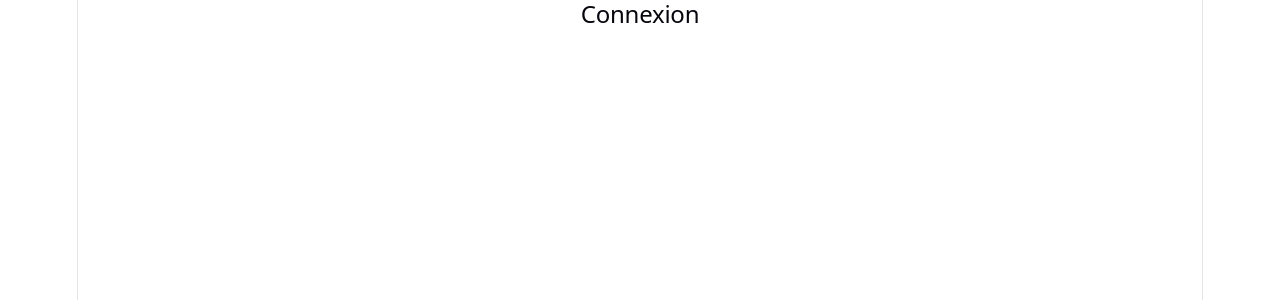
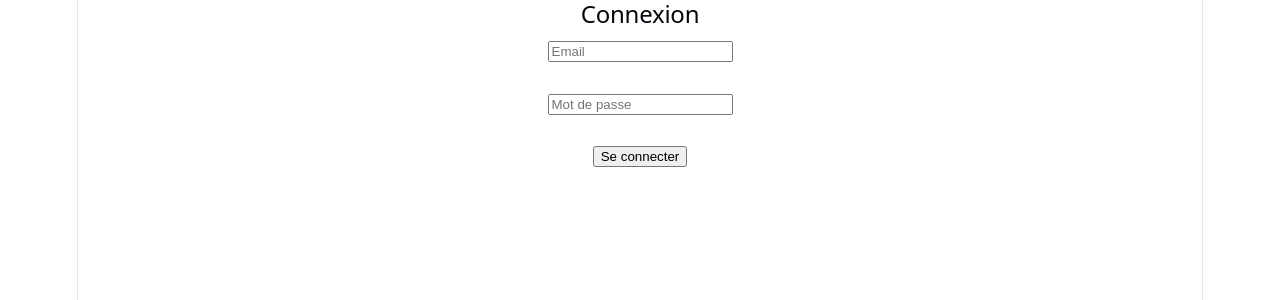
Before and after one commit to MarceloKld/kin-alert-mobile, a React (Vite) app: page / in a window 1280 px wide. Shown: the top 300 px of the page. Built offline with nearby package versions, Linux system fonts and the light colour scheme.

Commit message:
Prochaine étape importante On peut maintenant :
1️⃣ Récupérer /me après login
2️⃣ Stocker les infos utilisateur
3️⃣ Créer un AuthContext global propre
4️⃣ Ou commencer la page incidents

```diff
--- a/src/App.jsx
+++ b/src/App.jsx
@@ -1,14 +1,23 @@
-import { Routes, Route } from 'react-router-dom'
-import LoginPage from './pages/LoginPage'
-import DashboardPage from './pages/DashboardPage'
+import { Routes, Route } from "react-router-dom";
+import LoginPage from "./pages/LoginPage";
+import DashboardPage from "./pages/DashboardPage";
+import PrivateRoute from "./routes/PrivateRoute";
 
 function App() {
   return (
     <Routes>
       <Route path="/" element={<LoginPage />} />
-      <Route path="/dashboard" element={<DashboardPage />} />
+
+      <Route
+        path="/dashboard"
+        element={
+          <PrivateRoute>
+            <DashboardPage />
+          </PrivateRoute>
+        }
+      />
     </Routes>
-  )
+  );
 }
 
-export default App
+export default App;
--- /dev/null
+++ b/src/api/axios.js
@@ -0,0 +1,21 @@
+import axios from "axios";
+
+const api = axios.create({
+  baseURL: "http://localhost:8000/api/v1",
+  headers: {
+    "Content-Type": "application/json",
+  },
+});
+
+// Interceptor
+api.interceptors.request.use((config) => {
+  const token = localStorage.getItem("token");
+
+  if (token) {
+    config.headers.Authorization = `Bearer ${token}`;
+  }
+
+  return config;
+});
+
+export default api;
--- a/src/pages/DashboardPage.jsx
+++ b/src/pages/DashboardPage.jsx
@@ -1,9 +1,19 @@
+import { useNavigate } from "react-router-dom";
+
 function DashboardPage() {
+  const navigate = useNavigate();
+
+  const handleLogout = () => {
+    localStorage.removeItem("token");
+    navigate("/");
+  };
+
   return (
     <div>
-      <h2>Dashboard</h2>
+      <h2>Tableau de bord</h2>
+      <button onClick={handleLogout}>Se déconnecter</button>
     </div>
-  )
+  );
 }
 
-export default DashboardPage
+export default DashboardPage;
--- a/src/pages/LoginPage.jsx
+++ b/src/pages/LoginPage.jsx
@@ -1,9 +1,65 @@
+import { useState } from "react";
+import api from "../api/axios";
+import { useNavigate } from "react-router-dom";
+
 function LoginPage() {
+  const navigate = useNavigate();
+
+  const [email, setEmail] = useState("");
+  const [password, setPassword] = useState("");
+  const [loading, setLoading] = useState(false); // ✅ nouvel état
+
+  const handleLogin = async (e) => {
+    e.preventDefault();
+
+    setLoading(true); // ✅ active le loader
+
+    try {
+      const response = await api.post("/login", {
+        email: email,
+        password: password,
+      });
+
+      localStorage.setItem("token", response.data.token);
+
+      navigate("/dashboard");
+    } catch (error) {
+      console.error("Login error:", error);
+      alert("Erreur de connexion");
+    } finally {
+      setLoading(false); // ✅ toujours désactiver à la fin
+    }
+  };
+
   return (
     <div>
       <h2>Connexion</h2>
+
+      <form onSubmit={handleLogin}>
+        <input
+          type="email"
+          placeholder="Email"
+          value={email}
+          onChange={(e) => setEmail(e.target.value)}
+        />
+
+        <br /><br />
+
+        <input
+          type="password"
+          placeholder="Mot de passe"
+          value={password}
+          onChange={(e) => setPassword(e.target.value)}
+        />
+
+        <br /><br />
+
+        <button type="submit" disabled={loading}>
+          {loading ? "Connexion en cours..." : "Se connecter"}
+        </button>
+      </form>
     </div>
-  )
+  );
 }
 
-export default LoginPage
+export default LoginPage;
--- /dev/null
+++ b/src/routes/PrivateRoute.jsx
@@ -0,0 +1,13 @@
+import { Navigate } from "react-router-dom";
+
+function PrivateRoute({ children }) {
+  const token = localStorage.getItem("token");
+
+  if (!token) {
+    return <Navigate to="/" replace />;
+  }
+
+  return children;
+}
+
+export default PrivateRoute;
```
